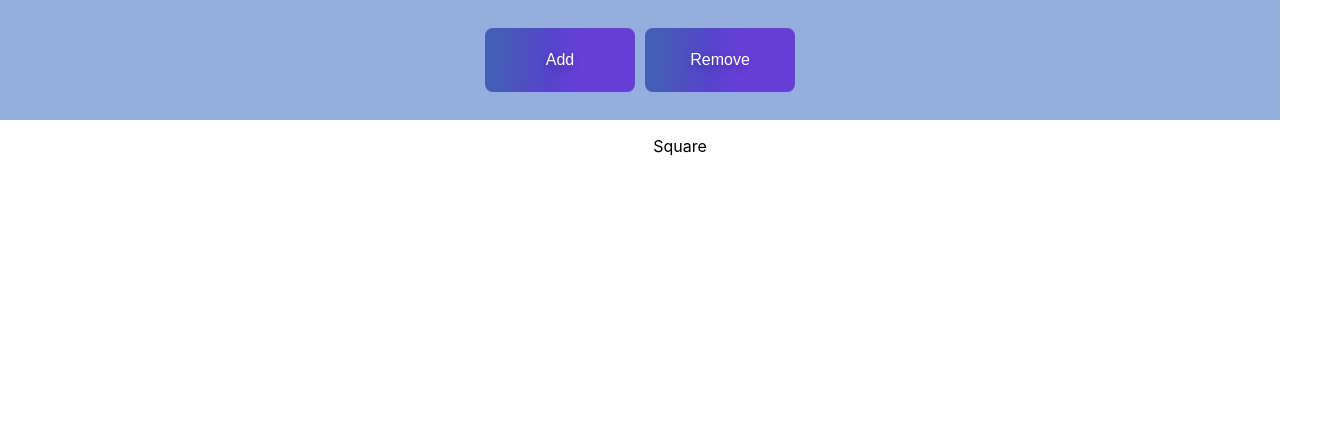
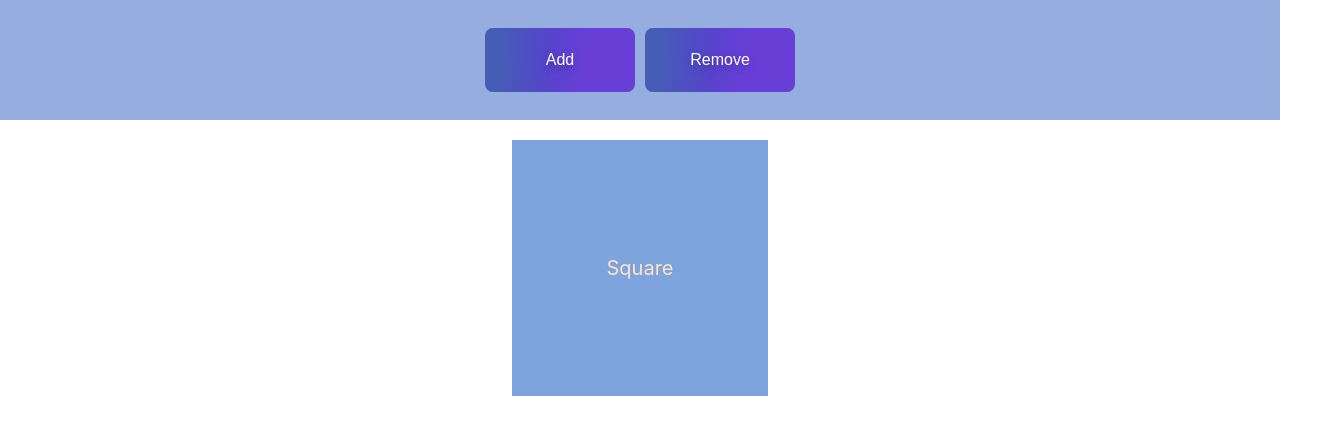
Before and after one commit to legiorex/squares, a React (Create React App) app: page / in a window 1280 px wide. Both pictures are taken after a click on the button "Add". Shown: the top 434 px of the page, 1320 px wide, since content can reach past the window. Built offline with nearby package versions, Linux system fonts and the light colour scheme.

Commit message:
create list suares

```diff
--- a/src/components/add-item/index.tsx
+++ b/src/components/add-item/index.tsx
@@ -1,6 +1,6 @@
 import { useAppDispatch } from 'hooks/redux'
 import { addSquare } from 'store/actions'
-import { uuid } from 'utils'
+import { getColor, uuid } from 'utils'
 
 import Button from 'components/button'
 
@@ -8,7 +8,7 @@ const AddItem = () => {
   const dispatch = useAppDispatch()
 
   const onClick = () => {
-    dispatch(addSquare(uuid()))
+    dispatch(addSquare({ id: uuid(), color: getColor() }))
   }
 
   return <Button onClick={onClick}>Add</Button>
--- a/src/components/list/index.tsx
+++ b/src/components/list/index.tsx
@@ -10,9 +10,7 @@ const List = () => {
   return (
     <ul className={styles.list}>
       {squares.map((item) => (
-        <li key={item}>
-          <Square />
-        </li>
+        <Square key={item.id} background={item.color} />
       ))}
     </ul>
   )
--- a/src/components/list/styles.module.scss
+++ b/src/components/list/styles.module.scss
@@ -1,8 +1,8 @@
 .list {
-  min-width: 100vw;
   display: flex;
   flex-direction: column;
   list-style: none;
+  align-items: center;
 
   > :not(:last-child) {
     margin-bottom: 10px;
--- a/src/components/square/index.tsx
+++ b/src/components/square/index.tsx
@@ -1,7 +1,23 @@
-import React from 'react'
+import { FC, useMemo } from 'react'
 
-const Square = () => {
-  return <div>Square</div>
+import styles from './styles.module.scss'
+
+type Props = {
+  background: string
+}
+
+const Square: FC<Props> = ({ background }) => {
+  const style = useMemo(() => ({ background }), [background])
+
+  return (
+    <li className={styles.wrapper}>
+      <div className={styles.squareInner}>
+        <div style={style} className={styles.squareContent}>
+          Square
+        </div>
+      </div>
+    </li>
+  )
 }
 
 export default Square
--- /dev/null
+++ b/src/components/square/styles.module.scss
@@ -0,0 +1,21 @@
+.wrapper {
+  width: 20%;
+}
+.squareInner {
+  position: relative;
+  height: 0;
+  border: none;
+  padding-top: 100%;
+}
+.squareContent {
+  position: absolute;
+  top: 0;
+  right: 0;
+  bottom: 0;
+  left: 0;
+  display: flex;
+  color: bisque;
+  font-size: 20px;
+  justify-content: center;
+  align-items: center;
+}
--- a/src/index.css
+++ b/src/index.css
@@ -1,13 +1,16 @@
+* {
+  padding: 0;
+  margin: 0;
+}
+
 body {
   margin: 0;
-  font-family: -apple-system, BlinkMacSystemFont, 'Segoe UI', 'Roboto', 'Oxygen',
-    'Ubuntu', 'Cantarell', 'Fira Sans', 'Droid Sans', 'Helvetica Neue',
-    sans-serif;
+  font-family: -apple-system, BlinkMacSystemFont, 'Segoe UI', 'Roboto', 'Oxygen', 'Ubuntu', 'Cantarell', 'Fira Sans',
+    'Droid Sans', 'Helvetica Neue', sans-serif;
   -webkit-font-smoothing: antialiased;
   -moz-osx-font-smoothing: grayscale;
 }
 
 code {
-  font-family: source-code-pro, Menlo, Monaco, Consolas, 'Courier New',
-    monospace;
+  font-family: source-code-pro, Menlo, Monaco, Consolas, 'Courier New', monospace;
 }
--- a/src/store/actions/squareActions.ts
+++ b/src/store/actions/squareActions.ts
@@ -1,5 +1,5 @@
 import { createAction } from '@reduxjs/toolkit'
-import { SquareId } from 'types'
+import { Square } from 'types'
 
-export const addSquare = createAction<SquareId>('ADD-SQUARE')
+export const addSquare = createAction<Square>('ADD-SQUARE')
 export const removeSquare = createAction('REMOVE-SQUARE')
--- a/src/store/reducers/SquareSlice.ts
+++ b/src/store/reducers/SquareSlice.ts
@@ -1,10 +1,10 @@
 import { PayloadAction, createSlice } from '@reduxjs/toolkit'
-import { SquareId } from 'types'
+import { Square } from 'types'
 
 import { addSquare, removeSquare } from '../actions'
 
 type SquareState = {
-  squares: Array<SquareId>
+  squares: Array<Square>
 }
 
 const initialState: SquareState = {
@@ -16,7 +16,7 @@ export const squareSlice = createSlice({
   initialState,
   reducers: {},
   extraReducers: {
-    [addSquare.type]: (state, action: PayloadAction<SquareId>) => {
+    [addSquare.type]: (state, action: PayloadAction<Square>) => {
       state.squares.push(action.payload)
     },
     [removeSquare.type]: (state) => {
--- a/src/styles.module.scss
+++ b/src/styles.module.scss
@@ -10,6 +10,7 @@
   align-items: center;
   justify-content: center;
   padding: 20px 0;
+  margin-bottom: 20px;
 
   > :first-child {
     margin-right: 10px;
--- a/src/types.ts
+++ b/src/types.ts
@@ -1 +1,4 @@
-export type SquareId = number
+export type Square = {
+  id: number
+  color: string
+}
--- a/src/utils/index.ts
+++ b/src/utils/index.ts
@@ -1,3 +1,8 @@
 export const uuid = () => {
   return Math.floor(Math.random() * Math.floor(Math.random() * Date.now()))
 }
+
+export const getColor = () => {
+  const randomColor = Math.floor(Math.random() * 16777215).toString(16)
+  return `#${randomColor}`
+}
```
